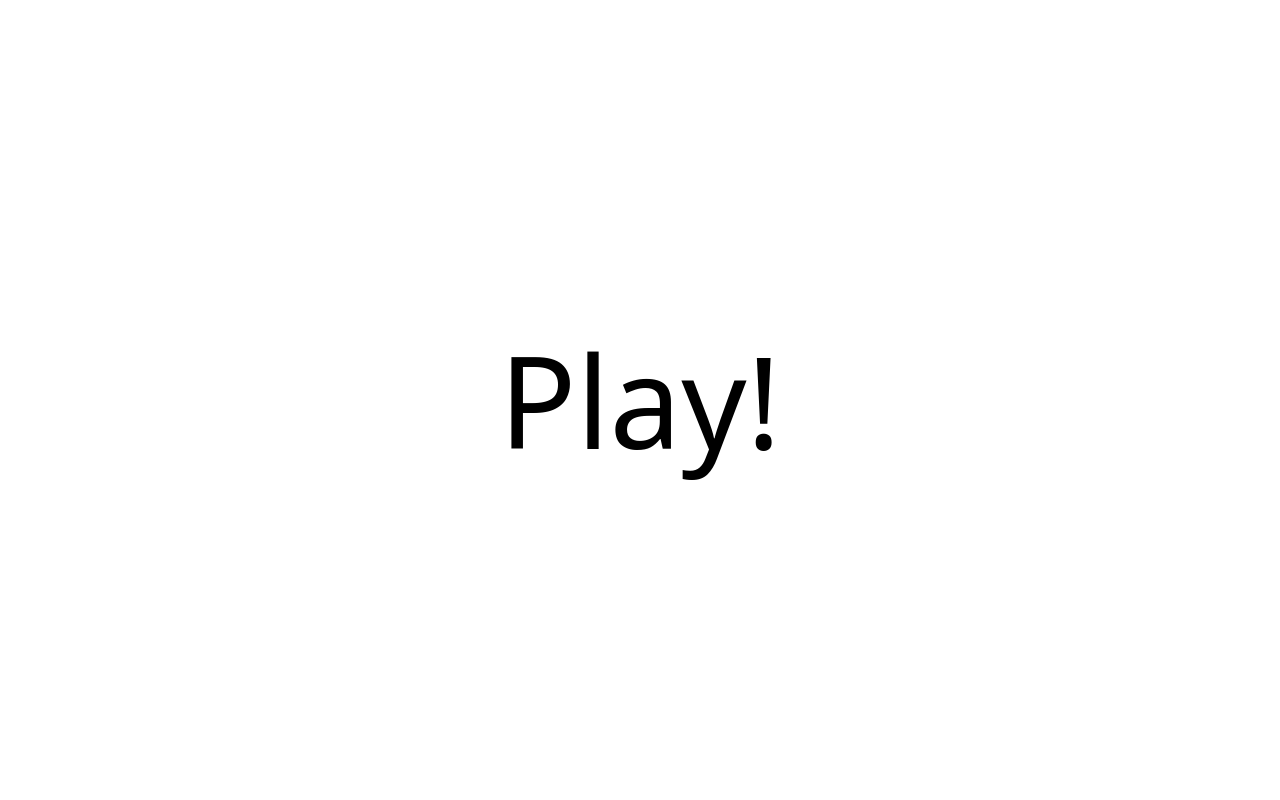
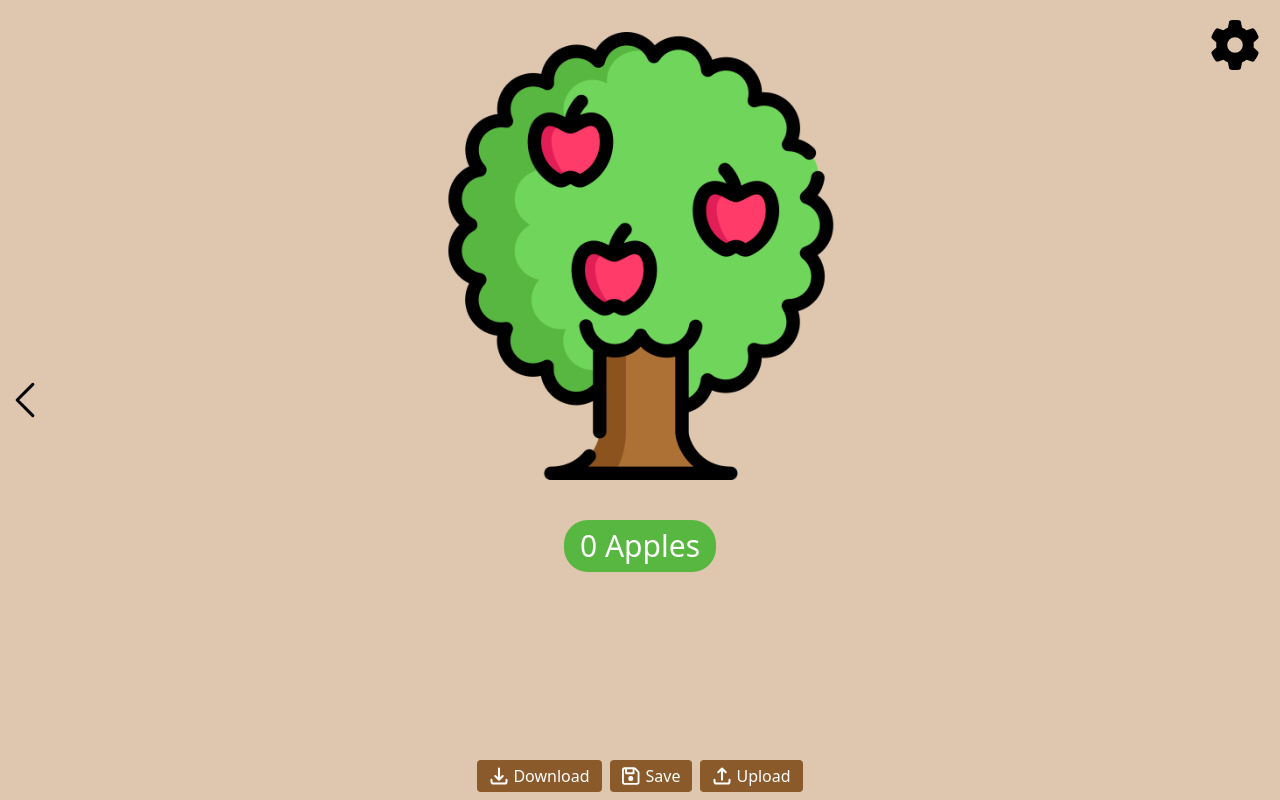
Before and after one commit to Leonardo-Gerling/Idle_Stonks, a Next.js app: page / in a window 1280 px wide. Built offline with nearby package versions, Linux system fonts and the light colour scheme.

Commit message:
resolve git issues

```diff
--- /dev/null
+++ b/components/game/blur_screen.tsx
@@ -0,0 +1,11 @@
+import { ReactElement, useContext } from "react"
+
+import ShopContext from "@utilities/shop_context"
+
+export default function BlurScreen(): ReactElement {
+    const { collapsedShop, collapsedSettings } = useContext(ShopContext)
+
+    return (
+        <div aria-label="blur-screen" className={`absolute inset-0 h-screen w-screen z-10 backdrop-blur-[2px] transition-opacity ease-in-out duration-700 ${collapsedShop && collapsedSettings ? "opacity-0 pointer-events-none" : "opacity-100"}`} />
+    )
+}
--- a/components/game/bottom_section.tsx
+++ b/components/game/bottom_section.tsx
@@ -8,11 +8,7 @@ import ArrowUpTray from "@svgs/arrow_up_tray"
 import Floppy from "@svgs/floppy"
 import fetchWeather from "@utilities/fetch_weather"
 
-interface BottomSectionProps {
-    className?:string
-}
-
-export default function BottomSection({className}: BottomSectionProps): ReactElement {
+export default function BottomSection(): ReactElement {
 
     const {fromJSON, updateDataCookie} = useContext(ShopContext)
 
@@ -23,14 +19,14 @@ export default function BottomSection({className}: BottomSectionProps): ReactEle
     return (
         <section aria-label="bottom-section" className={`absolute bottom-0 w-full`}>
             <div className="flex flex-row justify-center gap-2 m-2">
-                <SaveButton icon={<ArrowDownTray width={20} />} text="Download" ariaLabel="Export save" customOnClick={() => {
+                <SaveButton icon={<ArrowDownTray height={20} width={20} />} text="Download" ariaLabel="Export save" customOnClick={() => {
                     updateDataCookie()
                     exportSave()
                 }} />
 
-                <SaveButton icon={<Floppy width={20} />} text="Save" ariaLabel="Save" customOnClick={() => updateDataCookie()} />
+                <SaveButton icon={<Floppy height={20} width={20} />} text="Save" ariaLabel="Save" customOnClick={() => updateDataCookie()} />
 
-                <SaveButton icon={<ArrowUpTray width={20} />} text="Upload" ariaLabel="Import save" customOnClick={() => importSave(fromJSON)} />
+                <SaveButton icon={<ArrowUpTray height={20} width={20} />} text="Upload" ariaLabel="Import save" customOnClick={() => importSave(fromJSON)} />
             </div>
         </section>
     )
--- /dev/null
+++ b/components/game/settings.tsx
@@ -0,0 +1,19 @@
+import { ReactElement, useContext } from "react"
+
+import CogWheel from "@svgs/cog_wheel"
+import SettingsView from "@components/game/settings_view"
+import ShopContext from "@utilities/shop_context"
+
+export default function Settings(): ReactElement {
+    const { setCollapsedSettings } = useContext(ShopContext)
+
+    return (
+        <>
+            <SettingsView />
+
+            <button aria-label="settings cog wheel" className="h-[50px] w-[50px] absolute top-5 right-5" onClick={() => setCollapsedSettings(false)}>
+                <CogWheel width={50} />
+            </button>
+        </>
+    )
+}
--- a/components/game/settings_cog_wheel.tsx
+++ /dev/null
@@ -1,13 +0,0 @@
-import { ReactElement, useState } from "react"
-
-import CogWheel from "@svgs/cog_wheel"
-
-export default function SettingsCogWheel(): ReactElement {
-    const [showSettings, setShowSettings] = useState(false)
-
-    return (
-        <button aria-label="settings cog wheel" className="h-[50px] w-[50px] absolute top-5 right-5" onClick={() => setShowSettings(!showSettings)}>
-            <CogWheel width={50} />
-        </button>
-    )
-}
--- /dev/null
+++ b/components/game/settings_view.tsx
@@ -0,0 +1,18 @@
+import { ReactElement, useContext } from "react"
+
+import XMark from "@svgs/x_mark"
+import ShopContext from "@utilities/shop_context"
+
+export default function SettingsView(): ReactElement {
+    const { collapsedSettings, setCollapsedSettings } = useContext(ShopContext)
+
+    return (
+        <div aria-label="settings-view" className={`absolute top-0 h-[20rem] inset-x-4 bg-green-700 z-20 transition-transform duration-700 ease-in-out rounded-b-lg ${collapsedSettings ? "translate-y-[-20rem]": ""}`}>
+            <div className="relative h-full w-full">
+                <button className="absolute top-0 right-0" onClick={() => setCollapsedSettings(true)}>
+                    <XMark width={50} height={50} />
+                </button>
+            </div>
+        </div>
+    )
+}
--- a/components/game/shop.tsx
+++ b/components/game/shop.tsx
@@ -1,19 +1,20 @@
-import { ReactElement, useState } from "react"
+import { ReactElement, useState, useContext } from "react"
 
 import ShopButton from "@components/game/shop_button"
 import ShopView from "@components/game/shop_view"
 import StatsView from "@components/game/stats_view"
 import ShopArrow from "@svgs/shop_arrow"
+import ShopContext from "@utilities/shop_context"
 
 
 export default function Shop(): ReactElement {
+    const { collapsedShop, setCollapsedShop } = useContext(ShopContext)
+
     const [showShopView, setShowShopView] = useState(true)
-    const [collapsed, setCollapsed] = useState(false)
 
     return (
         <>
-            <div className={`absolute inset-0 h-screen w-screen z-10 backdrop-blur-[2px] transition-opacity ease-in-out duration-700 ${collapsed ? "opacity-0 pointer-events-none" : "opacity-100"}`} />
-            <section aria-label="shop" className={`transform-transition ease-in-out duration-700 absolute flex flex-row top-1/2 -translate-y-1/2 h-[30rem] z-20 pointer-events-none  ${collapsed ? "translate-x-[-17.5rem]" : ""}`}>
+            <section aria-label="shop" className={`transform-transition ease-in-out duration-700 absolute flex flex-row top-1/2 -translate-y-1/2 h-[30rem] z-20 pointer-events-none  ${collapsedShop ? "translate-x-[-17.5rem]" : ""}`}>
                 <div className="flex flex-col w-[17.5rem]  justify-center items-center pointer-events-auto">
 
                     <div className="flex flex-row flex-1 justify-around items-center w-full text-xl">
@@ -27,8 +28,8 @@ export default function Shop(): ReactElement {
                 </div>
 
                 <div className="flex flex-col justify-center h-full pointer-events-none">
-                    <button className="pointer-events-auto unselectable" onClick={() => setCollapsed(!collapsed)}>
-                        <ShopArrow width={50} className={`transform-transition ease-in-out duration-700 ${collapsed ? "rotate-180" : ""}`} />
+                    <button className="pointer-events-auto unselectable" onClick={() => setCollapsedShop(!collapsedShop)}>
+                        <ShopArrow width={50} className={`transform-transition ease-in-out duration-700 ${collapsedShop ? "rotate-180" : ""}`} />
                     </button>
                 </div>
             </section>
--- a/pages/game/index.tsx
+++ /dev/null
@@ -1,19 +0,0 @@
-import { ReactElement } from "react"
-
-import Shop from "@components/game/shop"
-import TreeSection from "@components/game/tree_section"
-import BottomSection from "@components/game/bottom_section"
-import SettingsCogWheel from "@components/game/settings_cog_wheel"
-
-export default function Game(): ReactElement {
-    return (
-        <div aria-label="game" className="bg-brown-200 h-screen w-screen">
-            <Shop />
-            <div className="flex flex-col h-full w-full mx-auto justify-between">
-                <TreeSection />
-                <BottomSection />
-            </div>
-            <SettingsCogWheel />
-        </div>
-    )
-}
--- a/pages/index.tsx
+++ b/pages/index.tsx
@@ -1,13 +1,21 @@
-import Link from "next/link"
+import { ReactElement } from "react"
 
-export default function Home() {
-  return (
-    <div className="flex flex-row w-full mt-[50vh] transform -translate-y-1/2 justify-center text-9xl">
-      <Link href={"/game"}>
-        <button className="rounded-md">
-          Play!
-        </button>
-      </Link>
-    </div>
-  )
+import Shop from "@components/game/shop"
+import TreeSection from "@components/game/tree_section"
+import BottomSection from "@components/game/bottom_section"
+import Settings from "@components/game/settings"
+import BlurScreen from "@components/game/blur_screen"
+
+export default function Game(): ReactElement {
+    return (
+        <div aria-label="game" className="bg-brown-200 h-screen w-screen">
+            <Shop />
+            <div className="flex flex-col h-full w-full mx-auto justify-between">
+                <TreeSection />
+                <BottomSection />
+            </div>
+            <Settings />
+            <BlurScreen />
+        </div>
+    )
 }
--- /dev/null
+++ b/svgs/x_mark.tsx
@@ -0,0 +1,16 @@
+import { ReactElement, SVGProps } from "react"
+
+export default function XMark(props: SVGProps<SVGSVGElement>): ReactElement {
+    return (
+        <svg
+            xmlns="http://www.w3.org/2000/svg"
+            height="1em"
+            viewBox="0 0 384 512"
+            {...props}
+        >
+            <path
+                d="M342.6 150.6c12.5-12.5 12.5-32.8 0-45.3s-32.8-12.5-45.3 0L192 210.7 86.6 105.4c-12.5-12.5-32.8-12.5-45.3 0s-12.5 32.8 0 45.3L146.7 256 41.4 361.4c-12.5 12.5-12.5 32.8 0 45.3s32.8 12.5 45.3 0L192 301.3 297.4 406.6c12.5 12.5 32.8 12.5 45.3 0s12.5-32.8 0-45.3L237.3 256 342.6 150.6z"
+            />
+        </svg>
+    )
+}
--- a/utilities/shop_context.tsx
+++ b/utilities/shop_context.tsx
@@ -15,12 +15,16 @@ const ShopContext = createContext<{
     counts: ShopItemCounts,
     currentApples: number,
     cumulApples: number,
+    collapsedShop: boolean,
+    collapsedSettings: boolean,
     changePerSecond: number,
     changePerClick: number,
     importLoaded: boolean,
     incrementItem: (item: ShopItem, num: number) => void,
     setCurrentApples: (currentApples: number) => void,
     setCumulApples: (cumulApples: number) => void,
+    setCollapsedShop: (collapsed: boolean) => void,
+    setCollapsedSettings: (collapsed: boolean) => void,
     setImportLoaded: (loaded: boolean) => void,
     fromJSON: (data: DefaultData) => void,
     updateDataCookie: () => void
@@ -31,9 +35,13 @@ const ShopContext = createContext<{
     changePerSecond: 0,
     changePerClick: 1,
     importLoaded: true,
+    collapsedShop: true,
+    collapsedSettings: true,
     incrementItem: () => {},
     setCurrentApples: () => {},
     setCumulApples: () => {},
+    setCollapsedShop: () => {},
+    setCollapsedSettings: () => {},
     setImportLoaded: () => {},
     fromJSON: () => {},
     updateDataCookie: () => {}
@@ -46,6 +54,9 @@ export const ShopProvider = ({children}: {children: ReactNode}) => {
 
     const [changePerSecond, setChangePerSecond] = useState(0)
     const [changePerClick, setChangePerClick] = useState(1)
+
+    const [collapsedShop, setCollapsedShop] = useState(true)
+    const [collapsedSettings, setCollapsedSettings] = useState(true)
 
     const [importLoaded, setImportLoaded] = useState(true)
 
@@ -81,7 +92,7 @@ export const ShopProvider = ({children}: {children: ReactNode}) => {
     }
 
     return (
-        <ShopContext.Provider value={{ counts, currentApples, cumulApples, changePerClick, changePerSecond, importLoaded, incrementItem, setCurrentApples, setCumulApples, setImportLoaded, fromJSON, updateDataCookie }}>
+        <ShopContext.Provider value={{ counts, currentApples, cumulApples, collapsedShop, collapsedSettings, changePerClick, changePerSecond, importLoaded, incrementItem, setCurrentApples, setCumulApples, setCollapsedShop, setCollapsedSettings, setImportLoaded, fromJSON, updateDataCookie }}>
             {children}
         </ShopContext.Provider>
     )
```
